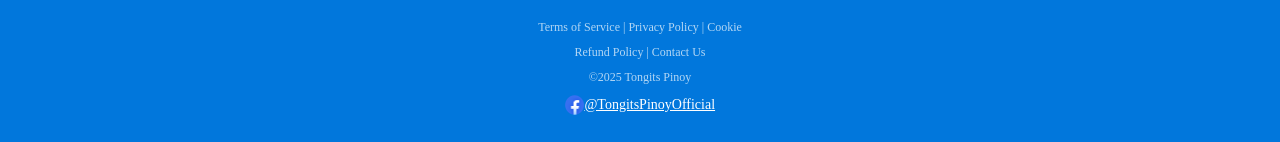
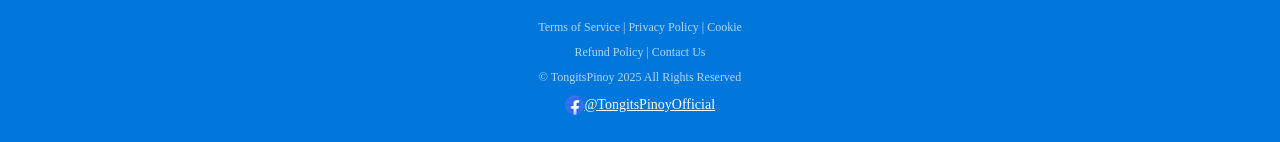
Before and after one commit to danxinqiao/tongits_worker, a Vue app: page / in a window 1280 px wide. Shown: the part 925-1067 px from the top of the page. Built offline with nearby package versions, Linux system fonts and the light colour scheme.

Commit message:
修改底部说明

```diff
--- a/src/components/Footer.vue
+++ b/src/components/Footer.vue
@@ -16,10 +16,12 @@
         <router-link to="refundPolicy">Refund Policy</router-link> |
         <router-link to="contactUs">Contact Us</router-link>
       </div>
-      <div class="cp">©{{ new Date().getFullYear() }} Tongits Pinoy</div>
+      <div class="cp footer_font">
+        © TongitsPinoy {{ new Date().getFullYear() }} All Rights Reserved
+      </div>
       <div class="cp footer_fb">
         <img alt="facebook" height="20" src="/fb.png" width="19.5" />
-        <a href="https://www.facebook.com/TongitsPinoyOfficial"
+        <a href="https://www.facebook.com/TongitsManiaOfficial/"
           >@TongitsPinoyOfficial</a
         >
       </div>
```
